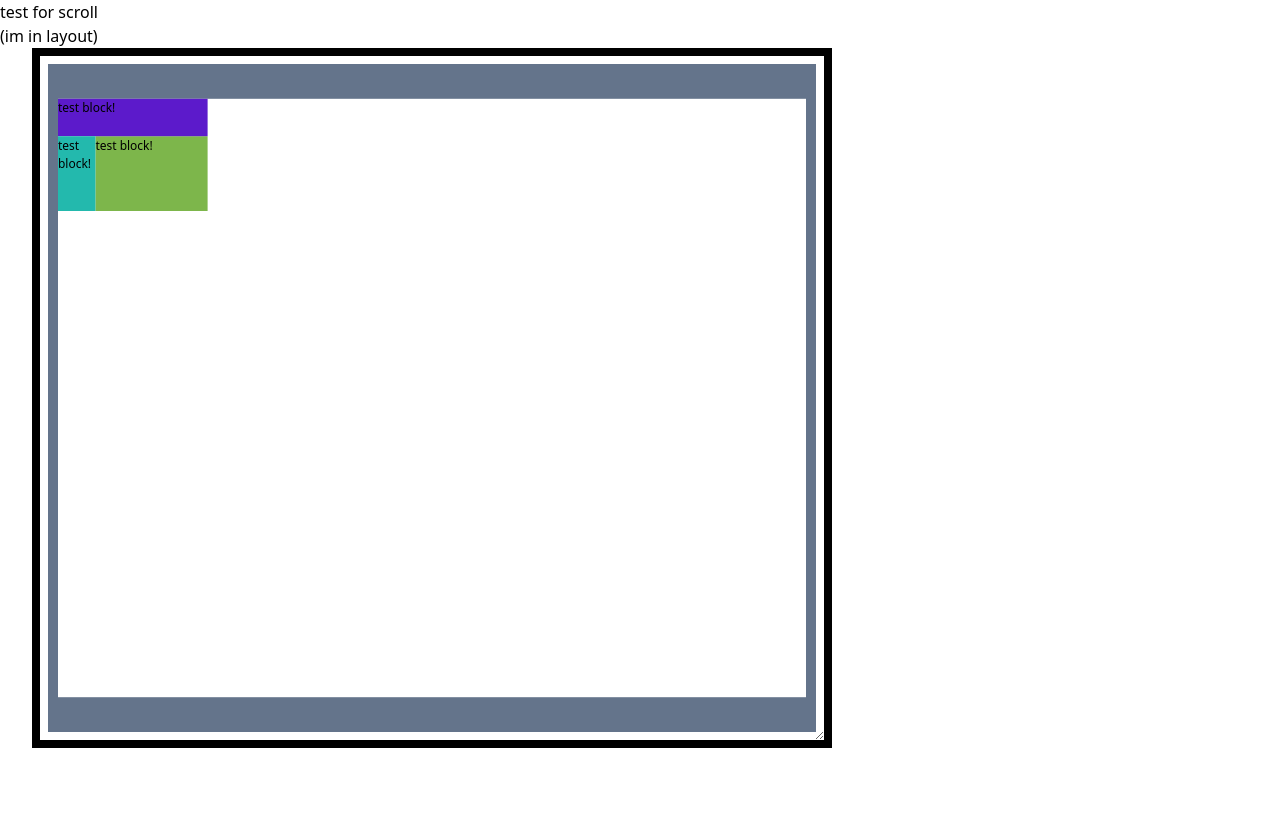
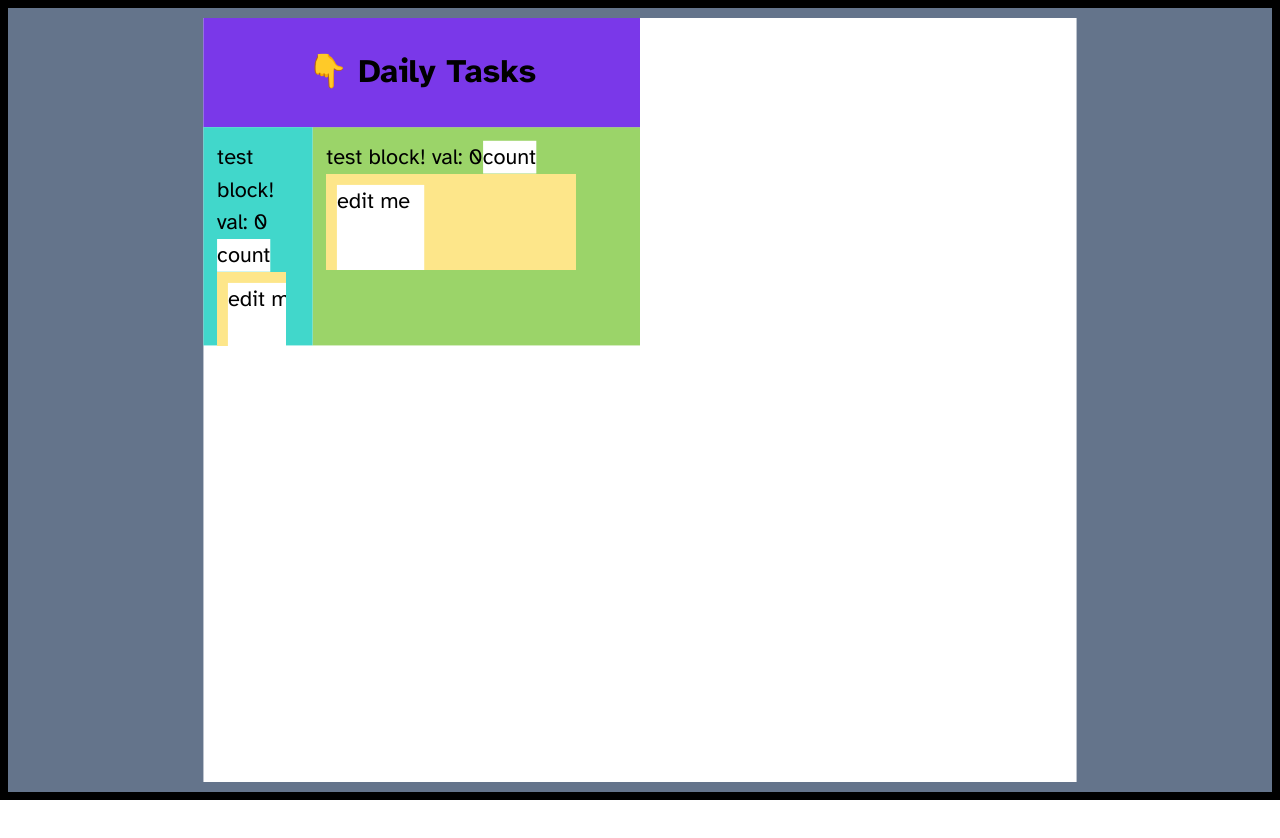
Before and after one commit to BradFeng02/eighty, a Next.js app: page /test in a window 1280 px wide. Shown: the top 838 px of the page. After the commit the page ends 800 px from the top, so only its background shows below. Built offline with nearby package versions, Linux system fonts and the light colour scheme.

Commit message:
some test block stuff

```diff
--- a/app/components/Space/Space.tsx
+++ b/app/components/Space/Space.tsx
@@ -4,8 +4,8 @@ import SpaceContent from './SpaceContent'
 import SpaceWrapper from './SpaceWrapper'
 
 const testSpace = {
-  wid: 20,
-  hgt: 16,
+  wid: 8,
+  hgt: 7,
 }
 
 const Space = () => {
--- a/app/components/Space/SpaceContent.tsx
+++ b/app/components/Space/SpaceContent.tsx
@@ -1,12 +1,14 @@
 'use client'
 
 import TestBlock from '../blocks/TestBlock/TestBlock'
+import LabelBlock from '../blocks/LabelBlock/LabelBlock'
+import { AKHyper } from '@/app/utils'
 
 const SpaceContent = () => {
   return (
-    <div className="relative h-full w-full">
+    <div className={`${AKHyper.className} relative h-full w-full`}>
       <TestBlock wid={3} hgt={2} left={1} top={1}></TestBlock>
-      <TestBlock wid={4} hgt={1} left={0} top={0}></TestBlock>
+      <LabelBlock wid={4} hgt={1} left={0} top={0}></LabelBlock>
       <TestBlock wid={1} hgt={2} left={0} top={1}></TestBlock>
     </div>
   )
--- a/app/components/Space/constants.ts
+++ b/app/components/Space/constants.ts
@@ -1 +1,2 @@
-export const GRID_SIZE_PX = 50
+export const GRID_SIZE_PX = 80
+export const BLOCK_PADDING = 10
--- a/app/components/Space/pan_zoom_logic.tsx
+++ b/app/components/Space/pan_zoom_logic.tsx
@@ -133,7 +133,7 @@ export default class PanZoomController {
 
     switch (e.pointerType) {
       case 'mouse':
-        this.mouseDownHandler(e)
+        // this.mouseDownHandler(e)
         break
       case 'pen':
         doubletap = this.catchDoubleTap('pen', e)
@@ -422,6 +422,16 @@ export default class PanZoomController {
   private lastMagY: number = -1
 
   private wheelHandler = (e: WheelEvent) => {
+    if (
+      // extra window for not scrolling
+      e.timeStamp - this.lastWheelTime > this.WHEEL_BREAK_TIME_MS * 3 &&
+      !e.ctrlKey &&
+      e.target instanceof Element &&
+      e.target.classList.contains('scrollable')
+    ) {
+      return
+    }
+
     this.node.style.transitionDuration = FAST_TRANSITION
     this.node.style.transitionTimingFunction = FAST_TIMING
     const dx_px = normalizeWheelDelta(e.deltaX, e.deltaMode)
@@ -443,13 +453,15 @@ export default class PanZoomController {
       e.timeStamp
     )
     const wheel = wheelX || wheelY
+    const newScroll =
+      e.timeStamp - this.lastWheelTime > this.WHEEL_BREAK_TIME_MS
 
     // new scroll, recheck container position
-    if (e.timeStamp - this.lastWheelTime > this.WHEEL_BREAK_TIME_MS) {
+    if (newScroll) {
       this.trackContainerMoved()
     }
     // wheel or start of new scroll
-    if (wheel || e.timeStamp - this.lastWheelTime > this.WHEEL_BREAK_TIME_MS) {
+    if (wheel || newScroll) {
       if (magX > 0) this.lastMagX = magX
       if (magY > 0) this.lastMagY = magY
     }
--- a/app/components/blocks/BlockWrapper.tsx
+++ b/app/components/blocks/BlockWrapper.tsx
@@ -1,7 +1,7 @@
 'use client'
 
 import { ReactNode, useEffect, useState } from 'react'
-import { GRID_SIZE_PX } from '../Space/constants'
+import { BLOCK_PADDING, GRID_SIZE_PX } from '../Space/constants'
 
 type Props = {
   wid: number
@@ -16,19 +16,20 @@ const BlockWrapper = ({ wid, hgt, left, top, children }: Props) => {
 
   useEffect(() => {
     setColor(
-      `rgb(${Math.random() * 200 + 20}, ${Math.random() * 200 + 20}, ${Math.random() * 200 + 20})`
+      `rgb(${Math.random() * 200 + 50}, ${Math.random() * 200 + 50}, ${Math.random() * 200 + 50})`
     )
   }, [])
 
   return (
     <div
-      className="absolute"
+      className="pointer-events-auto absolute overflow-hidden"
       style={{
         width: wid * GRID_SIZE_PX,
         height: hgt * GRID_SIZE_PX,
         left: left * GRID_SIZE_PX,
         top: top * GRID_SIZE_PX,
         backgroundColor: color,
+        padding: BLOCK_PADDING,
       }}
     >
       {children}
--- /dev/null
+++ b/app/components/blocks/LabelBlock/LabelBlock.tsx
@@ -0,0 +1,70 @@
+'use client'
+
+import { FormEvent, useEffect, useRef, useState } from 'react'
+import BlockWrapper from '../BlockWrapper'
+import { BLOCK_PADDING } from '../../Space/constants'
+import { ok } from 'assert'
+
+type Props = {
+  wid: number
+  hgt: number
+  left: number
+  top: number
+}
+
+const placeholder = '👇 Daily Tasks'
+
+const LabelBlock = (props: Props) => {
+  const heading = useRef<HTMLHeadingElement>(null)
+  const [val, setVal] = useState(placeholder)
+  const [targetFontSize, setTargetFontSize] = useState(24)
+  const [fontScale, setFontScale] = useState(1)
+
+  useEffect(() => {
+    if (heading.current) heading.current.textContent = placeholder
+  }, [])
+
+  const inputHandler = (e: FormEvent) => {
+    setVal(e.currentTarget.textContent || '')
+    if (e.currentTarget.parentElement) {
+      setFontScale(
+        Math.min(
+          1,
+          (e.currentTarget.parentElement.clientWidth - 1) /
+            ((e.currentTarget.scrollWidth + 1) / fontScale),
+          (e.currentTarget.parentElement.clientHeight - 1) /
+            ((e.currentTarget.scrollHeight + 1) / fontScale)
+        )
+      )
+    }
+  }
+
+  const syncValue = () => {
+    if (heading.current) heading.current.textContent = val
+  }
+
+
+
+  return (
+    <BlockWrapper {...props}>
+      <div className=" flex h-full w-full items-center justify-center">
+        <h1
+          ref={heading}
+          contentEditable="true"
+          style={{
+            whiteSpace: 'pre',
+            overflowWrap: 'normal',
+            overflow: 'clip',
+            fontSize: targetFontSize * fontScale + 'px',
+            lineHeight: targetFontSize * 1.3 * fontScale + 'px',
+          }}
+          className="inline-block font-bold"
+          onInput={inputHandler}
+          onBlur={syncValue}
+        ></h1>
+      </div>
+    </BlockWrapper>
+  )
+}
+
+export default LabelBlock
--- a/app/components/blocks/TestBlock/TestBlock.tsx
+++ b/app/components/blocks/TestBlock/TestBlock.tsx
@@ -1,5 +1,6 @@
 'use client'
 
+import { useState } from 'react'
 import BlockWrapper from '../BlockWrapper'
 
 type Props = {
@@ -10,9 +11,27 @@ type Props = {
 }
 
 const TestBlock = (props: Props) => {
+  const [val, setVal] = useState(0)
+
   return (
     <BlockWrapper {...props}>
-      <p>test block!</p>
+      <span>test block! val: {val}</span>
+      <button
+        className="inline-block bg-white active:bg-gray-400"
+        onClick={() => {
+          console.log('press')
+
+          setVal(val + 1)
+        }}
+      >
+        count
+      </button>
+      <div className="scrollable h-1/2 w-5/6 overflow-scroll bg-amber-200">
+        <textarea
+          className="scrollable m-2 h-32 w-16"
+          defaultValue="edit me"
+        ></textarea>
+      </div>
     </BlockWrapper>
   )
 }
--- a/app/layout.tsx
+++ b/app/layout.tsx
@@ -14,10 +14,7 @@ export default function RootLayout({
   return (
     <html lang="en">
       <body>
-        <p>
-          test for scroll <br /> (im in layout)
-        </p>
-        <div className="h-screen w-screen pl-8">{children}</div>
+        <div className="h-screen w-screen">{children}</div>
       </body>
     </html>
   )
--- a/app/test/page.tsx
+++ b/app/test/page.tsx
@@ -5,7 +5,7 @@ const testpage = () => {
   return (
     <>
       <main
-        className={`${styles['test-container']} resize overflow-auto border-8 border-solid border-black p-2`}
+        className={`${styles['test-container']} overflow-auto border-8 border-solid border-black`}
       >
         <Space></Space>
       </main>
--- a/app/test/test.module.css
+++ b/app/test/test.module.css
@@ -1,4 +1,4 @@
 .test-container {
-  width: 800px;
-  height: 700px;
+  width: 100%;
+  height: 100%;
 }
```
